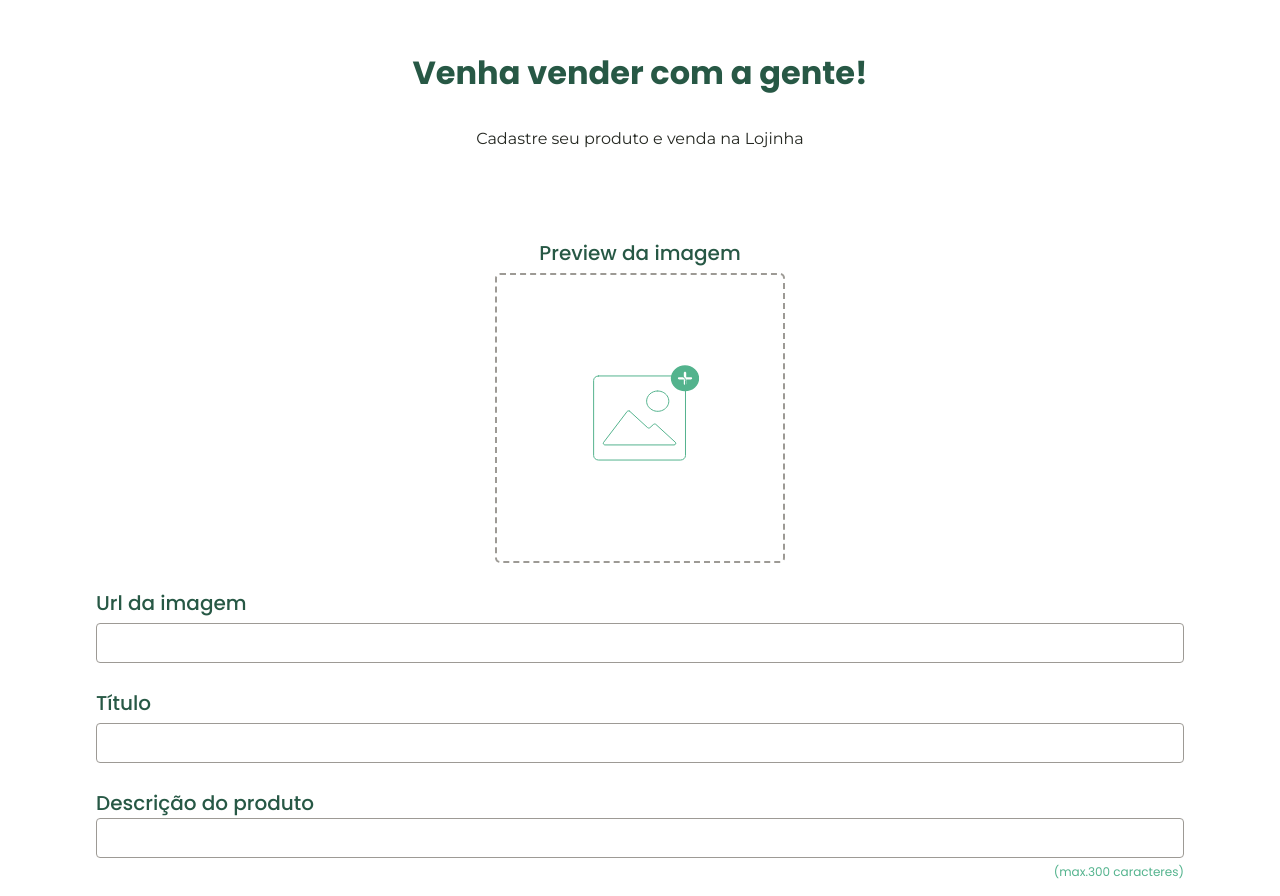
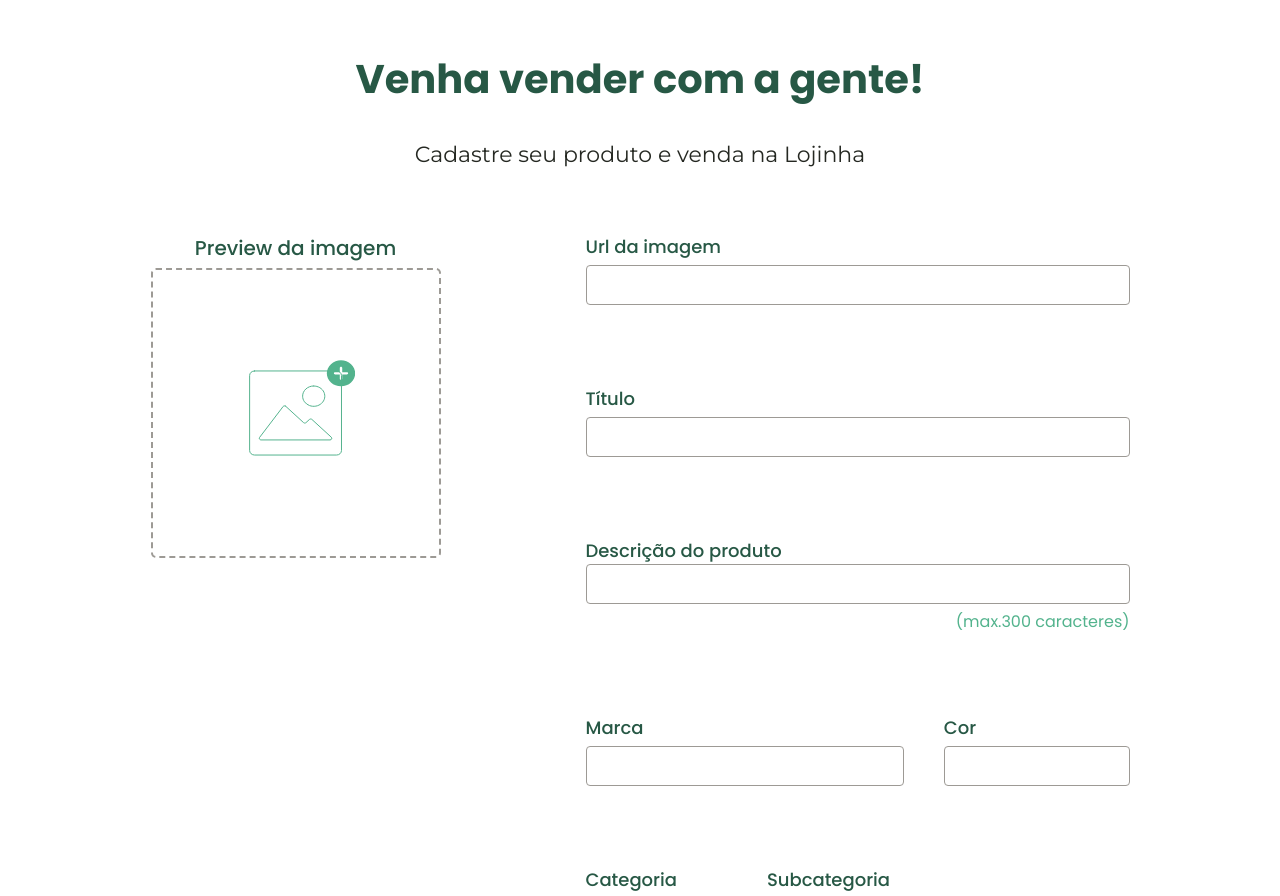
Before and after one commit to DjairMaykon/lojinfo, a React (Vite) app: page /product in a window 1280 px wide. Shown: the part 100-996 px from the top of the page. Built offline with nearby package versions, Linux system fonts and the light colour scheme.

Commit message:
Reorganização das divs, ajustes no css e responsivo desktop

```diff
--- a/src/components/forms/index.jsx
+++ b/src/components/forms/index.jsx
@@ -3,10 +3,6 @@ import defaultImageProduct from '../../assets/defaultImageProduct.svg'
 export function Forms(props) {
   return (
     <form>
-      <div className="titlesForms">
-        <h1 className="titleFormsH1">Venha vender com a gente!</h1>
-        <p className="titleFormsP">Cadastre seu produto e venda na Lojinha</p>
-      </div>
       <div className="imgForms">
         <h3 className="titleFormsH3">Preview da imagem</h3>
         <div className="innerConteinerImgForms">
@@ -17,6 +13,7 @@ export function Forms(props) {
           />
         </div>
       </div>
+      <div className="formsContainerLessImg">
         <div className="inputUrlForms">
           <h4 className="titleFormsH4">Url da imagem</h4>
           <input
@@ -75,7 +72,7 @@ export function Forms(props) {
             </select>
           </div>
           <div className="innerDivCategories">
-          <h4 className="titleFormsH4">Subtegoria</h4>
+            <h4 className="titleFormsH4">Subcategoria</h4>
             <select name="" className="inputSelectForms">
               <option value="">Camisas</option>
               <option value="">Tênis</option>
@@ -94,6 +91,7 @@ export function Forms(props) {
         <div className="alignButtonContainer">
           <button className="buttonForms"> {props.text}</button>
         </div>
+      </div>
     </form>
   )
 }
--- a/src/components/forms/style.css
+++ b/src/components/forms/style.css
@@ -19,30 +19,9 @@ form {
   height: 110px;
 }
 
-.titlesForms {
-  display: flex;
-  flex-direction: column;
-  align-items: center;
-  justify-content: center;
-  gap: 32px;
-  padding: 65px 0;
-}
-
-.titleFormsH1 {
-  color: #275845;
-  font-weight: 700;
-  font-size: 32px;
-  text-align: center;
-}
-
-.titleFormsP {
-  color: #252822;
-  font-size: 16px;
-}
-
 .titleFormsH4 {
   font-weight: 500;
-  font-size: 20px;
+  font-size: 14px;
   color: #275845;
 }
 .titleFormsH3 {
@@ -61,6 +40,10 @@ form {
   width: 100%;
   justify-content: flex-end;
 }
+.inputTextForms {
+  display: flex;
+  height: 135px;
+}
 
 .inputTextForms {
   width: 100%;
@@ -75,15 +58,15 @@ form {
 .inputSelectForms {
   border: 1px solid #9d9a95;
   border-radius: 4px;
-  width: 115px;
+  width: 145px;
   height: 40px;
   background-color: transparent;
   -webkit-appearance: none;
   -moz-appearance: none;
-  background-image: url('./assets/selectArrow.svg');
+  background-image: url('../../assets/selectForms.svg');
   background-repeat: no-repeat;
-  background-position-x: 100%;
-  background-position-y: 11px;
+  background-position-x: 90%;
+  background-position-y: 17px;
   padding: 11px 6px;
 }
 
@@ -120,6 +103,11 @@ form {
   flex-direction: column;
   gap: 5px;
 }
+.formsContainerLessImg {
+  display: flex;
+  flex-direction: column;
+  gap: 25px;
+}
 
 @media screen and (min-width: 834px) {
   .brandColorFormsContainer {
@@ -148,7 +136,35 @@ form {
     align-items: center;
     justify-content: center;
   }
+  .titleFormsH4 {
+    font-size: 18px;
+  }
 }
 
 @media screen and (min-width: 1250px) {
+  form {
+    display: flex;
+    flex-direction: row;
+    justify-content: center;
+    gap: 145px;
+    align-items: flex-start;
+  }
+  .innerConteinerImgForms {
+    display: flex;
+    height: 290px;
+  }
+  .imgForms {
+    display: flex;
+    flex-direction: column;
+    gap: 5px;
+  }
+  .formsContainerLessImg {
+    display: flex;
+    flex-direction: column;
+    gap: 80px;
+    width: 50%;
+  }
+  .titleFormsH5 {
+    font-size: 16px;
+  }
 }
--- a/src/pages/Product.jsx
+++ /dev/null
@@ -1,16 +0,0 @@
-import { Footer } from '../components/footer'
-import { Header } from '../components/header'
-import { Forms } from '../components/forms'
-
-export function Product() {
-  return (
-    <>
-      <Header />
-      <main>
-        <Forms text={'Cadastrar produto'} />
-      </main>
-
-      <Footer />
-    </>
-  )
-}
--- /dev/null
+++ b/src/pages/Product/index.jsx
@@ -0,0 +1,21 @@
+import './style.css'
+import { Footer } from '../../components/footer'
+import { Header } from '../../components/header'
+import { Forms } from '../../components/forms'
+
+export function Product() {
+  return (
+    <>
+      <Header />
+      <main>
+        <div className="titlesForms">
+          <h1 className="titleFormsH1">Venha vender com a gente!</h1>
+          <p className="titleFormsP">Cadastre seu produto e venda na Lojinha</p>
+        </div>
+        <Forms text={'Cadastrar produto'} />
+      </main>
+
+      <Footer />
+    </>
+  )
+}
--- /dev/null
+++ b/src/pages/Product/style.css
@@ -0,0 +1,32 @@
+.titlesForms {
+  display: flex;
+  flex-direction: column;
+  align-items: center;
+  justify-content: center;
+  gap: 32px;
+  padding: 65px 0;
+}
+.titleFormsH1 {
+  color: #275845;
+  font-weight: 700;
+  font-size: 32px;
+  text-align: center;
+}
+
+.titleFormsP {
+  color: #252822;
+  font-size: 16px;
+}
+
+@media screen and (min-width: 834px) {
+  .titleFormsP {
+    font-size: 22px;
+  }
+}
+
+@media screen and (min-width: 1250px) {
+  .titleFormsH1 {
+    font-size: 72px;
+    font-size: 40px;
+  }
+}
```
Lines whose indentation alone changed are shown as unchanged.
